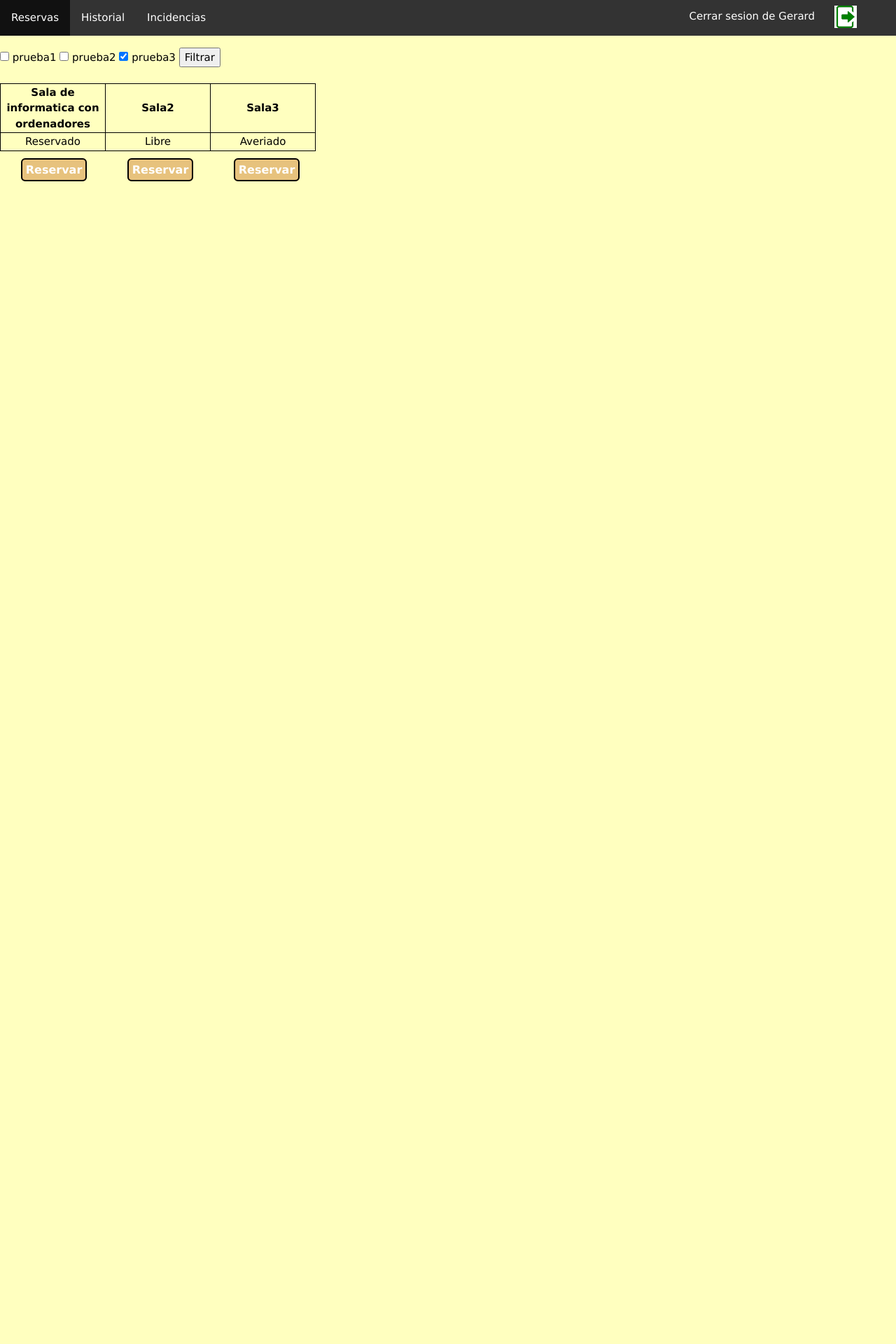
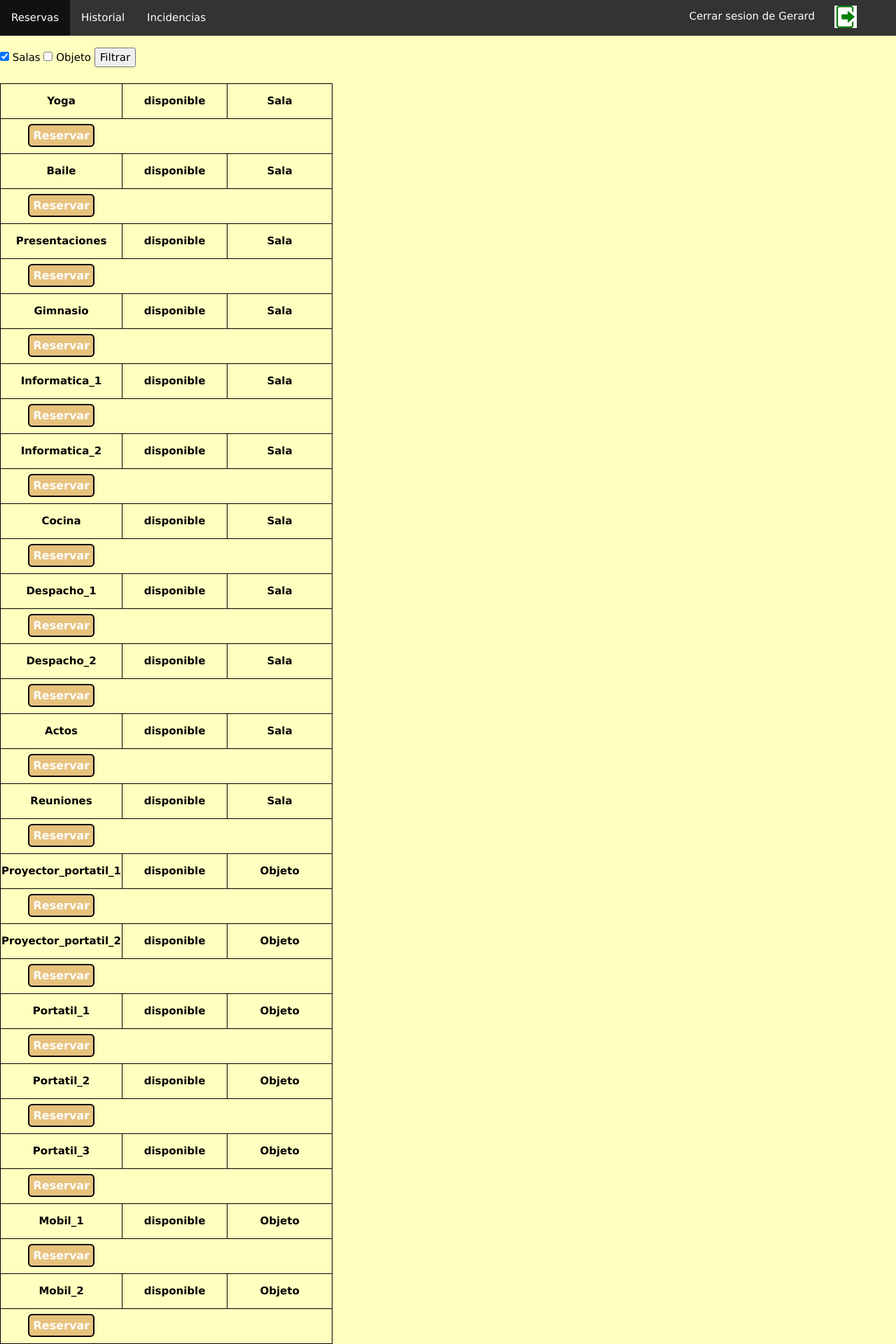
Before and after one commit to Jesus-coder/Proyecto1, a PHP site: page /principal.php in a window 1280 px wide; the page is wider, and only the part inside the window is pictured. Shown: that part at 70% size. Before the commit the page ends 259 px from the top of that part, so only its background shows below. Run offline with PHP 8.4, Linux system fonts and the light colour scheme; a user stored in the database is signed in; data comes from the database, SQL or seed files in the repository; lists and menus that the app fills with data are empty; grey boxes are pictures that could not be loaded.

Commit message:
Filtros y mostrar tablas filtradas

```diff
--- a/principal.php
+++ b/principal.php
@@ -22,32 +22,50 @@
 </center>
 <br><br><br>
 <!-- Filtros -->
-<form action="">
-<input type="checkbox" name="prueba1" value="prueba1"> prueba1
-<input type="checkbox" name="prueba2" value="prueba2"> prueba2
-<input type="checkbox" name="prueba3" value="prueba3" checked> prueba3
+<form action="filtros.php" method="post">
+<input type="checkbox" name="sala" value="S" checked> Salas
+<input type="checkbox" name="objeto" value="O"> Objeto
 <input type="submit" value="Filtrar">
 </form><br>
 <table class="tabla">
-	<!-- Primera Fila -->
-  <tr class="tabla">
-    <th class="tabla">Sala de informatica con ordenadores</th>
-    <th class="tabla">Sala2</th>
-    <th class="tabla">Sala3</th>
-  </tr>
-  	<!-- Segunda Fila -->
-  <tr class="tabla">
-    <td class="tabla">Reservado</td>
-    <td class="tabla">Libre</td>
-    <td class="tabla">Averiado</td>
-  </tr>
-</table>
-<table>
-	<tr>
-	<th><a class="boton" href="">Reservar</a></th>
-    <th><a class="boton" href="">Reservar</a></th>
-    <th><a class="boton" href="">Reservar</a></th>
-    </tr>
+    <?php
+    //Conectamos a la base de datos
+    require_once 'conexion.php';
+
+    //Si la variable que devuelve filtros.php no esta inicializada que me muestre todos los recursos, en caso contrario que me muestre los recursos que ha filtrado el usuario
+    if (!isset ($_GET['fl'])){
+        $filtro='C';
+    }else{
+        $filtro=$_GET['fl'];
+    }
+
+    //Hacemos un switch para las querys, segun el filtro hará una consulta diferente
+    switch ($filtro) {
+            case 'C' :
+                $sql = mysqli_query($connexion, "SELECT R.nombre_recursos, R.estado_recursos, I.nombre_tiporecursos FROM tbl_recursos R LEFT JOIN tbl_tiporecursos I ON R.id_tiporecursos=I.id_tiporecursos");
+                break;
+            case 'S' :
+                $sql = mysqli_query($connexion, "SELECT R.nombre_recursos, R.estado_recursos, I.nombre_tiporecursos FROM tbl_recursos R LEFT JOIN tbl_tiporecursos I ON R.id_tiporecursos=I.id_tiporecursos WHERE I.id_tiporecursos=1");
+                break;
+            case 'O' :
+                $sql = mysqli_query($connexion, "SELECT R.nombre_recursos, R.estado_recursos, I.nombre_tiporecursos FROM tbl_recursos R LEFT JOIN tbl_tiporecursos I ON R.id_tiporecursos=I.id_tiporecursos WHERE I.id_tiporecursos=2");
+                break;
+        }
+
+    //Mostrar las tablas filtradas
+        while ($res = mysqli_fetch_array($sql)) {
+                    echo '<tr class="tabla">';
+                    echo '<th class="tabla">' . $res["nombre_recursos"] . '</th>';
+                    echo '<th class="tabla">' . $res["estado_recursos"] . '</th>';
+                    echo '<th class="tabla">' . $res["nombre_tiporecursos"] . '</th>';
+                    echo '</tr>';
+                    if ($res["estado_recursos"]=="disponible"){
+                    echo '<th>' . '<a class="boton" href="">Reservar</a>' . '</th>';
+                    }else{
+                        echo '<th>' . '<a class="boton">Reservado</a>' . '</th>';
+                    }
+                }
+        ?>
 </table>
 </body>
 </html>
```
Also changed, not shown: filtros.php (added, +14 -0 lines).
